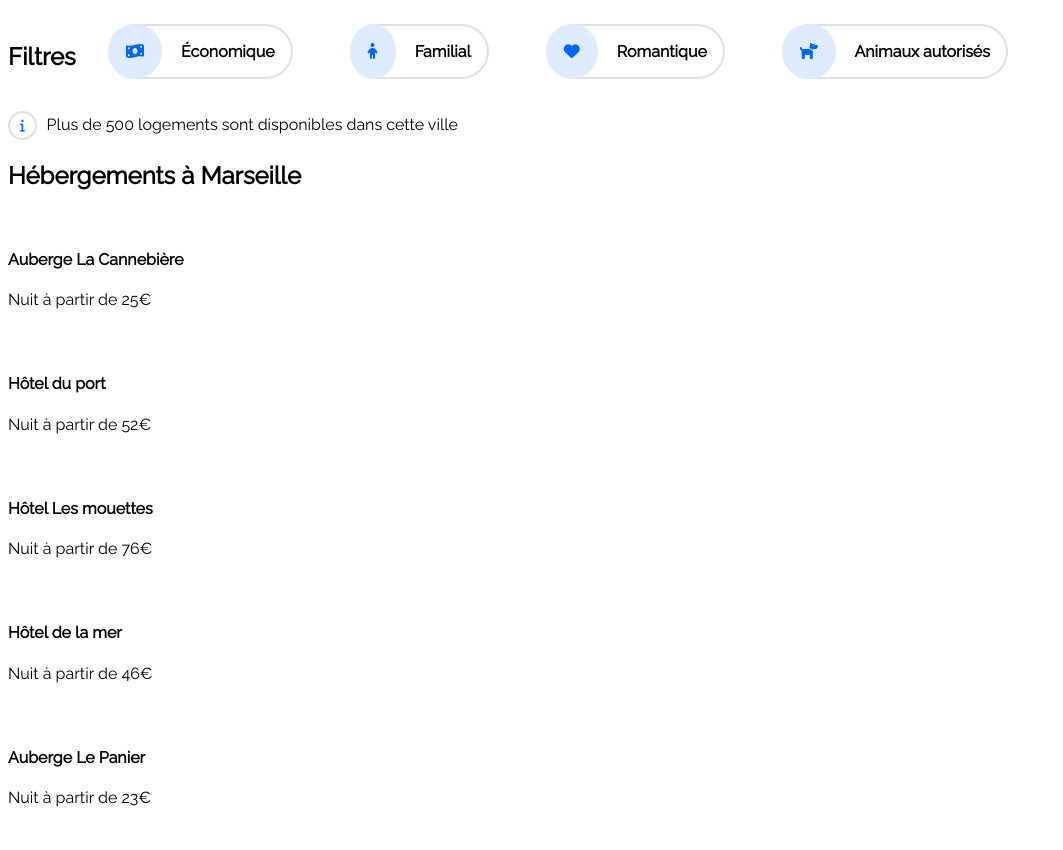
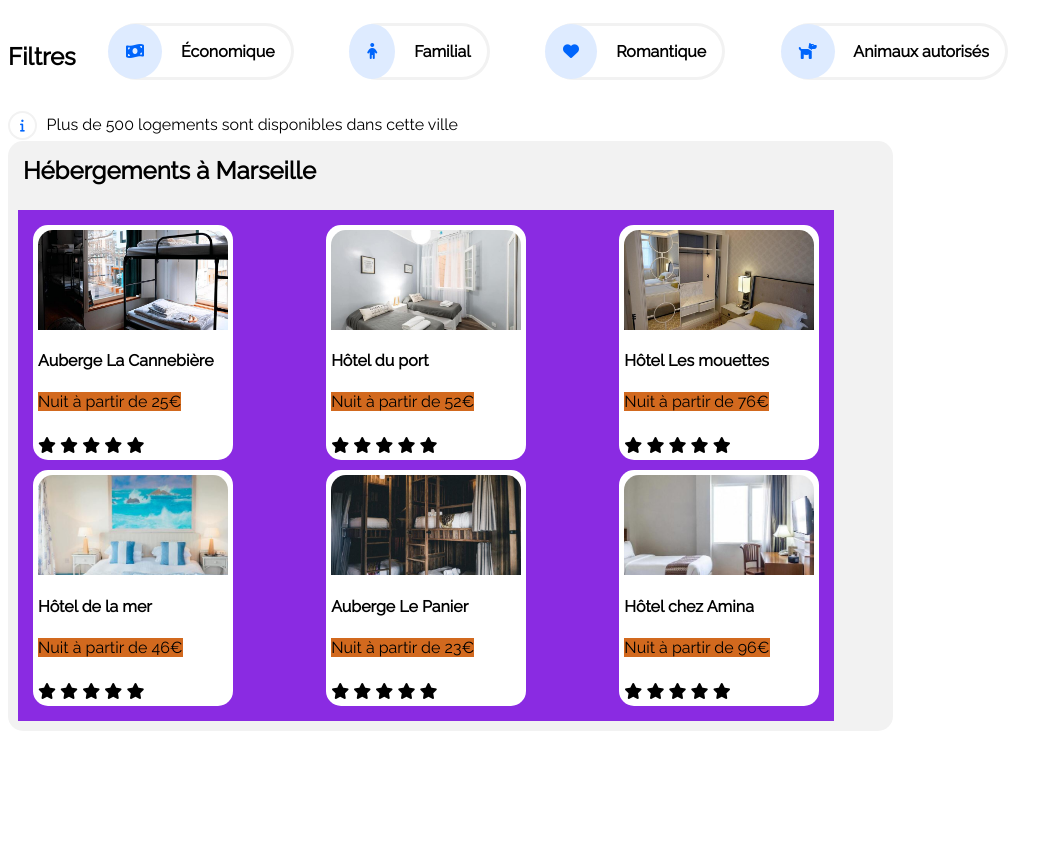
Before and after one commit to franz-vb/FranzVonBuren_2_06042021, a plain HTML site: page index.html in a window 1280 px wide. Shown: the part 261-1111 px from the top of the page, without its empty margins (0-1063 px from the left). After the commit the page ends 1000 px from the top, so only its background shows below. Drawn offline with Linux system fonts and the light colour scheme.

Commit message:
add change

```diff
--- a/index.html
+++ b/index.html
@@ -85,40 +85,76 @@
                     <h2 class="titre_heb">Hébergements à Marseille</h2>
                         <div class="six_heb">
                             <div class="heb">
-                                <img src="" alt="" class="img_heb" >
+                                <img src="images/hebergements/4_small/marcus-loke-WQJvWU_HZFo-unsplash.jpg" alt="Auberge La Cannebière" class="img_heb" >
                                 <h4>Auberge La Cannebière</h4>
                                 <p>Nuit à partir de 25€</p>
-                                <div class="etoiles"></div>
+                                <div class="etoile">
+                                    <i class="fas fa-star"></i>
+                                    <i class="fas fa-star"></i>
+                                    <i class="fas fa-star"></i>
+                                    <i class="fas fa-star"></i>
+                                    <span class="etoile_grise"><i class="fas fa-star"></i></span>
+                                </div>
                             </div>
                             <div class="heb">
-                                <img src="" alt="" class="img_heb" >
+                                <img src="images/hebergements/4_small/fred-kleber-gTbaxaVLvsg-unsplash.jpg" alt="Hôtel du port" class="img_heb" >
                                 <h4>Hôtel du port</h4>
                                 <p>Nuit à partir de 52€</p>
-                                <div class="etoiles"></div>
+                                <div class="etoiles">
+                                    <i class="fas fa-star"></i>
+                                    <i class="fas fa-star"></i>
+                                    <i class="fas fa-star"></i>
+                                    <i class="fas fa-star"></i>
+                                    <i class="fas fa-star"></i>
+                                </div>
                             </div>
                             <div class="heb">
-                                <img src="" alt="" class="img_heb" >
+                                <img src="images/hebergements/4_small/reisetopia-B8WIgxA_PFU-unsplash.jpg" alt="Hôtel Les mouettes" class="img_heb" >
                                 <h4>Hôtel Les mouettes</h4>
                                 <p>Nuit à partir de 76€</p>
-                                <div class="etoiles"></div>
+                                <div class="etoiles">
+                                    <i class="fas fa-star"></i>
+                                    <i class="fas fa-star"></i>
+                                    <i class="fas fa-star"></i>
+                                    <i class="fas fa-star"></i>
+                                    <span class="etoile_grise"><i class="fas fa-star"></i></span>
+                                </div>
                             </div>
                             <div class="heb">
-                                <img src="" alt="" class="img_heb" >
+                                <img src="images/hebergements/4_small/annie-spratt-Eg1qcIitAuA-unsplash.jpg" alt="Hôtel de la mer" class="img_heb" >
                                 <h4>Hôtel de la mer</h4>
                                 <p>Nuit à partir de 46€</p>
-                                <div class="etoiles"></div>
+                                <div class="etoiles">
+                                    <i class="fas fa-star"></i>
+                                    <i class="fas fa-star"></i>
+                                    <i class="fas fa-star"></i>
+                                    <span class="etoile_grise"><i class="fas fa-star"></i></span>
+                                    <span class="etoile_grise"><i class="fas fa-star"></i></span>
+                                </div>
                             </div>
                             <div class="heb">
-                                <img src="" alt="" class="img_heb" >
+                                <img src="images/hebergements/4_small/nicate-lee-kT-ZyaiwBe0-unsplash.jpg" alt="Auberge Le Panier" class="img_heb" >
                                 <h4>Auberge Le Panier</h4>
                                 <p>Nuit à partir de 23€</p>
-                                <div class="etoiles"></div>
+                                <div class="etoiles">
+                                    <i class="fas fa-star"></i>
+                                    <i class="fas fa-star"></i>
+                                    <i class="fas fa-star"></i>
+                                    <i class="fas fa-star"></i>
+                                    <span class="etoile_grise"><i class="fas fa-star"></i></span>
+                                </div>
                             </div>
                             <div class="heb">
-                                <img src="" alt="" class="img_heb" >
+                                <img src="images/hebergements/4_small/febrian-zakaria-M6S1WvfW68A-unsplash.jpg" alt="Hôtel chez Amina" class="img_heb" >
                                 <h4>Hôtel chez Amina</h4>
                                 <p>Nuit à partir de 96€</p>
-                                <div class="etoiles"></div>
+                                <div class="etoiles">
+                                    <i class="fas fa-star"></i>
+                                    <i class="fas fa-star"></i>
+                                    <i class="fas fa-star"></i>
+                                    <i class="fas fa-star"></i>
+                                    <i class="fas fa-star"></i>
+                                </div>
                             </div>
                         </div>
                 </section>
--- a/style.css
+++ b/style.css
@@ -1,5 +1,6 @@
 body{
-    font-family:'Raleway', sans-serif;;
+    font-family:'Raleway', sans-serif;
+    display: flex;
 }
 
 a{
@@ -102,9 +103,9 @@ p{
  .icon_description_filter{
     font-weight: bold;
     display: inline-block;
-    border-top: solid #e0e0e0 2px;
-    border-right: solid #e0e0e0 2px;
-    border-bottom: solid #e0e0e0 2px;
+    border-top: solid #f2f2f2 3px;
+    border-right: solid #f2f2f2 3px;
+    border-bottom: solid #f2f2f2 3px;
     border-left: none;
     border-radius: 50px;
     margin-bottom: 10px;
@@ -134,7 +135,7 @@ p{
  .info{
     color: #0065fc;
     font-size: 0.8em;
-    border: solid #e0e0e0 2px;
+    border: solid #f2f2f2 2px;
     border-radius: 50px;
     padding: 5px 10px 5px 10px;
  }
@@ -142,25 +143,65 @@ p{
  /* hébergements */
 
  .total_heb{
+    display: flex;
+    flex-direction: column;
+    background-color: #f2f2f2;
+    border-radius: 15px;
+    width: 70%;
+ }
+
+ .titre_heb{
+    margin: 15px;
+    font-weight: bold;
+ }
+
+ .six_heb{
+    width: 90%;
+    display: flex;
+    justify-content: space-between;
+    align-content: center;
+    flex-wrap: wrap;
+    background-color: blueviolet;
+    margin: 10px;
+    padding: 10px;
+ }
+
+ .heb{
+    background-color: white;
+    border-radius: 15px;
+    margin: 5px;
+    padding: 5px;
+    width: 190px;
+    height: 100%;
+    display: flex;
+
+    align-content: center;
+    flex-wrap: wrap;
+ }
+
+ .img_heb{
+    width: 190px;
+    height: 100px;
+    object-fit: cover;
+    border-top-left-radius: 15px;
+    border-top-right-radius: 15px;
+
 
  }
 
- .titre_heb{
+ .h4{
+     background-color: chartreuse;
 
  }
 
- .six_heb{
-
- }
-
- .heb{
-
- }
-
- .img_heb{
+ .heb p{
+     background-color: chocolate;
 
  }
 
  .etoile{
 
  }
+ .etoile_grise{
+
+ }
```
